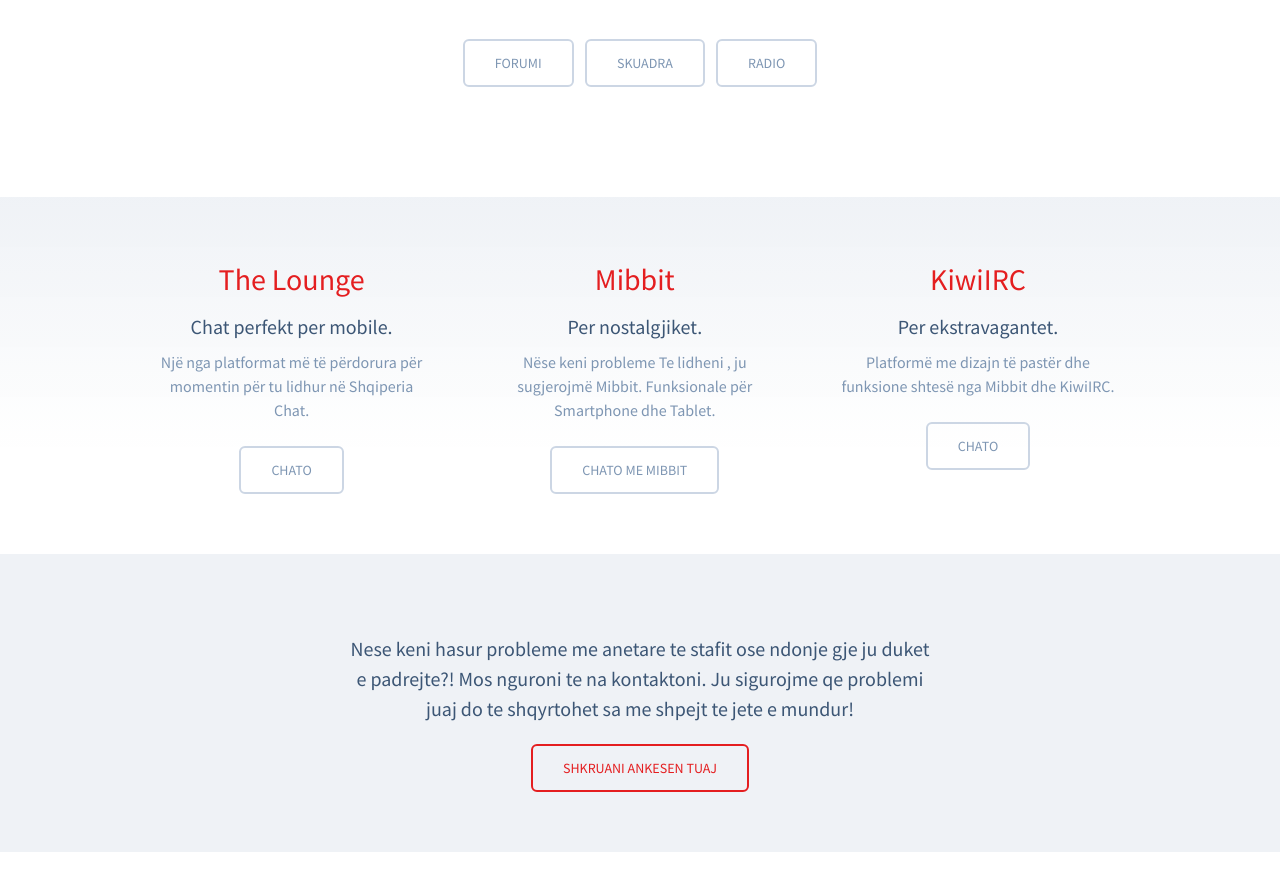
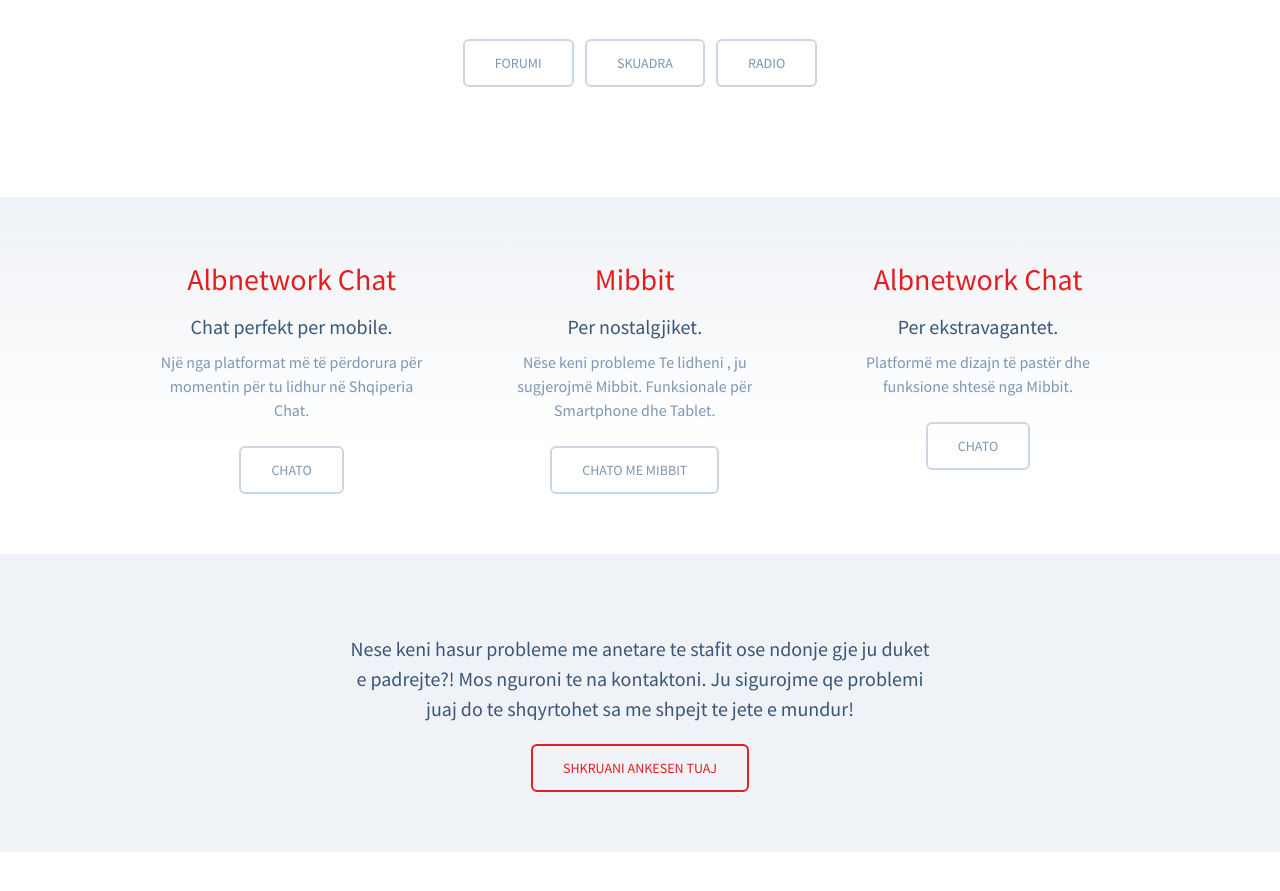
Before and after one commit to AlbnetworkOrg/albnetworkorg.github.io, a Jekyll site: the page built from index.html, in a window 1280 px wide and 900 px high, scrolled down 411 px. Shown: the top 891 px of the window. Built offline with Jekyll 4.4.1, drawn with Linux system fonts in a browser that asks for light colours.

Commit message:
Update actions.html

```diff
--- a/_includes/actions.html
+++ b/_includes/actions.html
@@ -1,7 +1,7 @@
 <div class="Actions">
   <div class="container">
     <div class="Actions-item">
-      <h3>The Lounge</h3>
+      <h3>Albnetwork Chat</h3>
       <h4>Chat perfekt per mobile.</h4>
       <p>Një nga platformat më të përdorura për momentin për tu lidhur në Shqiperia Chat.</p>
       <a href="https://parajsachat.com/shqiperia-chat.html" class="Button">chato</a>
@@ -11,13 +11,13 @@
       <h3>Mibbit</h3>
       <h4>Per nostalgjiket.</h4>
       <p>Nëse keni probleme Te lidheni , ju sugjerojmë Mibbit. Funksionale për Smartphone dhe Tablet</a>.</p>
-      <a href="https://parajsachat.com/shqiperia-chat.html" class="Button">chato me mibbit</a>
+      <a href="https://parajsachat.com/chat/MibbitChat.html" class="Button">chato me mibbit</a>
     </div>
 
     <div class="Actions-item">
-      <h3>KiwiIRC</h3>
+      <h3>Albnetwork Chat</h3>
       <h4>Per ekstravagantet.</h4>
-      <p>Platformë me dizajn të pastër dhe funksione shtesë nga Mibbit dhe KiwiIRC.</p>
+      <p>Platformë me dizajn të pastër dhe funksione shtesë nga Mibbit.</p>
       <a href="https://parajsachat.com/shqiperia-chat.html" class="Button">Chato</a>
     </div>
   </div>
```
